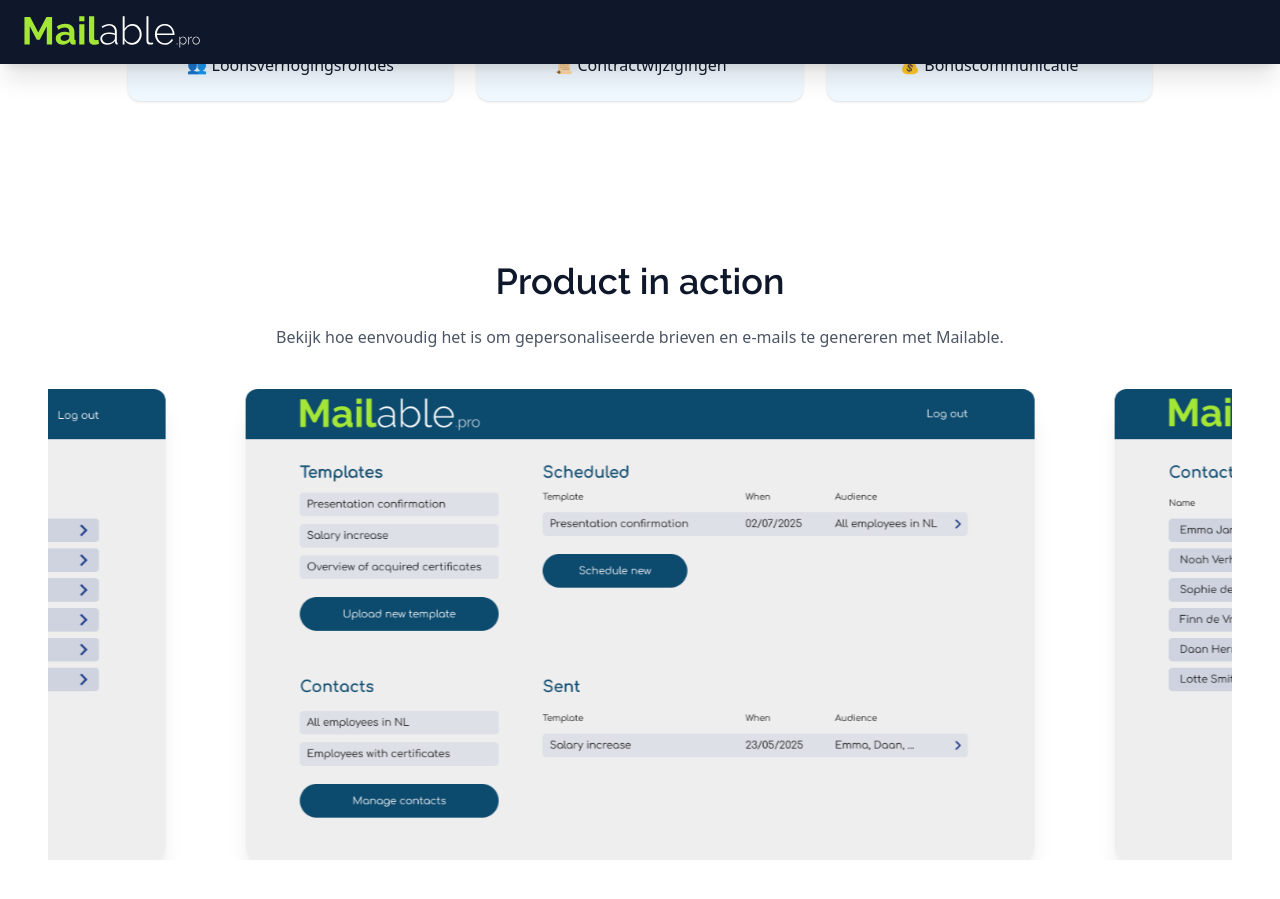
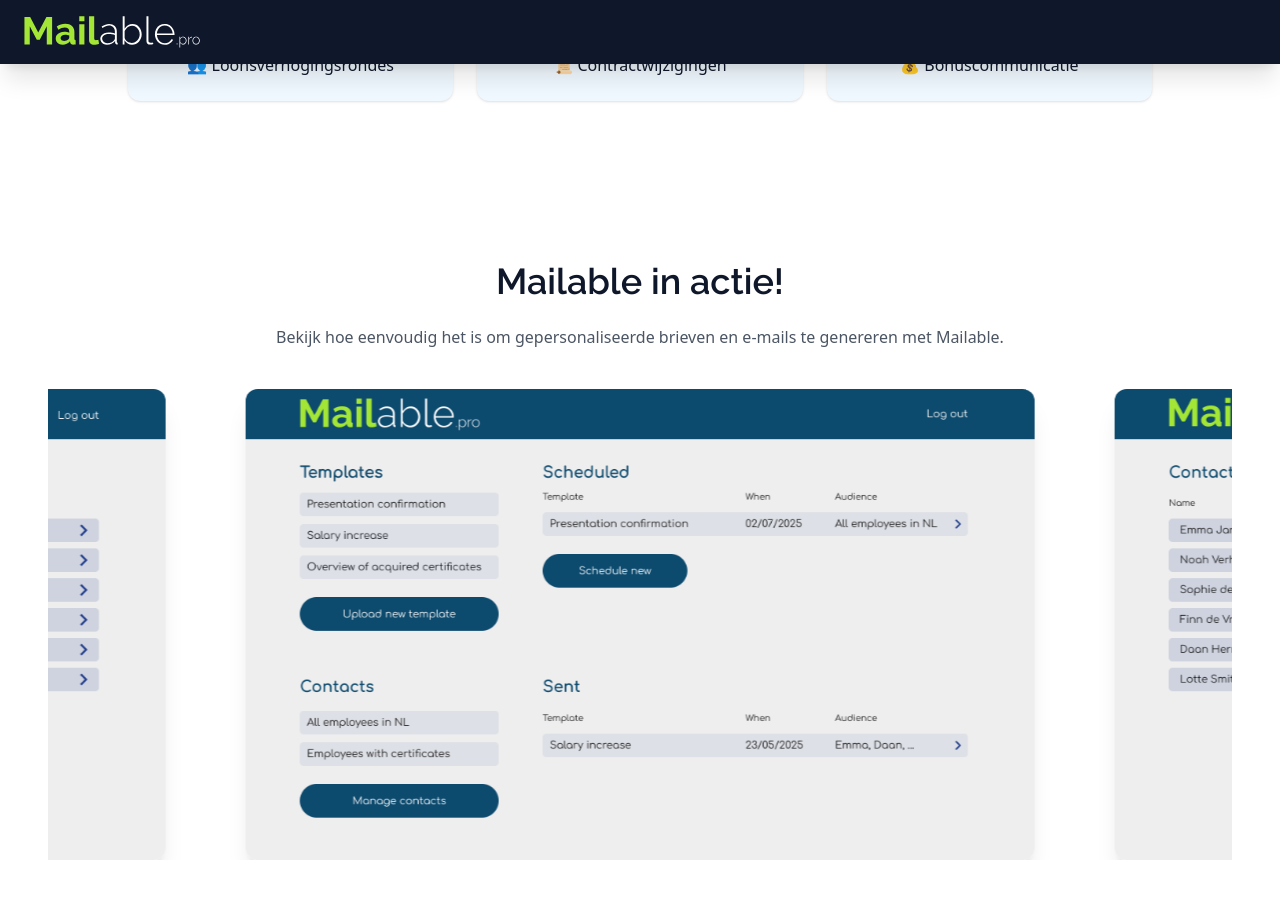
Before and after one commit to AntrumTechnologies/mailable, a Jekyll site: the page built from index.markdown, in a window 1280 px wide and 900 px high, scrolled down 2469 px. Built offline with Jekyll 4.4.1, drawn with Linux system fonts in a browser that asks for light colours; nearby versions of some CDN libraries.

Commit message:
Change screenshot section title

```diff
--- a/index.markdown
+++ b/index.markdown
@@ -108,7 +108,7 @@
 <!-- Screenshots sectie-->
 <section class="bg-white py-16 px-4 md:px-12">
   <div class="max-w-7xl mx-auto text-center">
-    <h2 class="text-3xl md:text-4xl font-heading font-semibold mb-6">Product in action</h2>
+    <h2 class="text-3xl md:text-4xl font-heading font-semibold mb-6">Mailable in actie!</h2>
     <p class="text-gray-600 mb-10">Bekijk hoe eenvoudig het is om gepersonaliseerde brieven en e-mails te genereren met Mailable.</p>
 
     <div class="glide relative">
```
